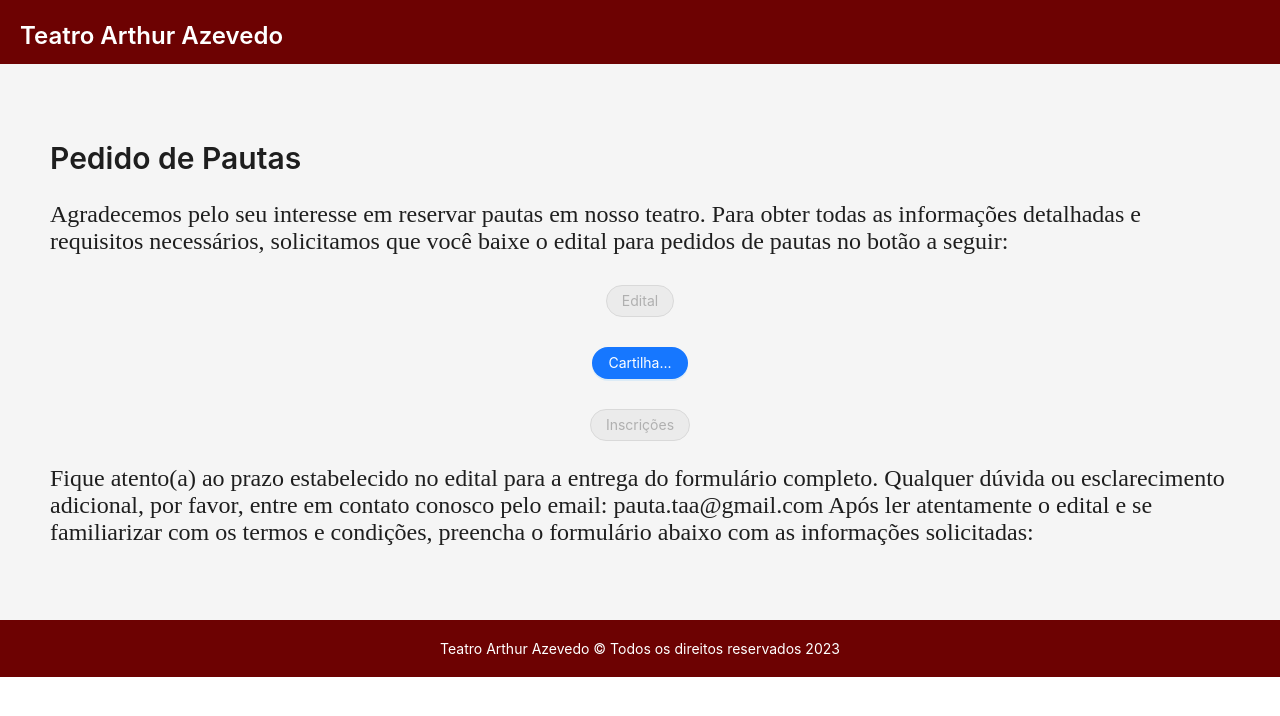
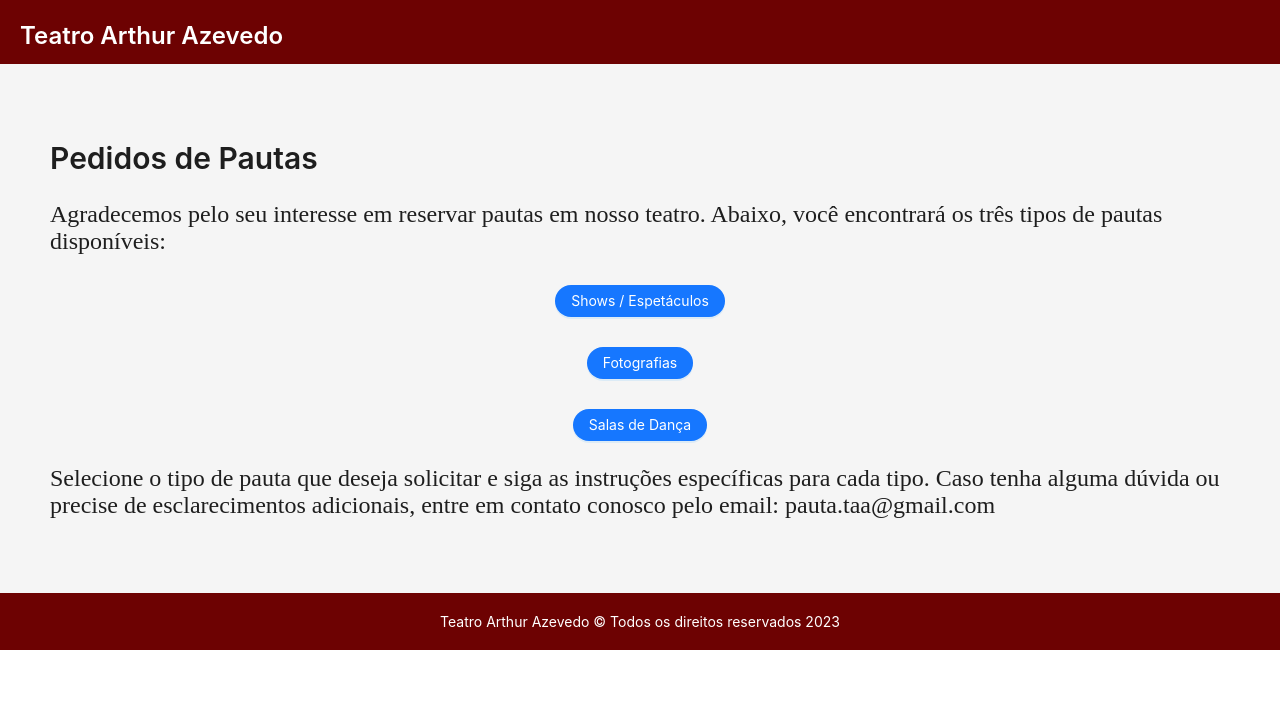
Before and after one commit to lucyfurt/SITE-TEATRO-ARTHUR-AZEVEDO-REACT-JAVASCRIPT, a React (Create React App) app: page /pautas in a window 1280 px wide. Shown: the top 716 px of the page. Built offline with nearby package versions, Linux system fonts and the light colour scheme.

Commit message:
updated bilheteria

```diff
--- a/src/Pages/Pautas.js
+++ b/src/Pages/Pautas.js
@@ -1,17 +1,10 @@
 import React from 'react';
-import { useForm } from '@formspree/react';
 import { Layout, Typography, Button } from 'antd';
-import './ContactForm.css';
 
 const { Content, Header, Footer } = Layout;
 const { Title } = Typography;
 
 const Pautas = () => {
-  const [state, handleSubmit] = useForm("moqoaddy");
-
-  if (state.succeeded) {
-    return <p>Formulário enviado com sucesso!</p>;
-  }
   return (
     <Layout>
       <Header style={{ background: '#6d0202', padding: '20px' }}>
@@ -20,29 +13,28 @@ const Pautas = () => {
         </Title>
       </Header>
       <Content style={{ padding: '50px' }}>
-        <Title level={2}>Pedido de Pautas</Title>
+        <Title level={2}>Pedidos de Pautas</Title>
         <div>
-          <p style={{ fontSize:'24px' }}>
-            Agradecemos pelo seu interesse em reservar pautas em nosso teatro. Para obter todas as informações detalhadas e requisitos necessários, solicitamos que você baixe o edital para pedidos de pautas no botão a seguir:
+          <p style={{ fontSize: '24px' }}>
+            Agradecemos pelo seu interesse em reservar pautas em nosso teatro. Abaixo, você encontrará os três tipos de pautas disponíveis:
           </p>
           <div className="button-container">
-            <Button type="primary" shape="round" disabled>
-              Edital
+            <Button type="primary" shape="round" href='/shows'>
+              Shows / Espetáculos
             </Button>
           </div>
           <div className="button-container">
-            <Button type="primary" shape="round">
-              Cartilha...
+            <Button type="primary" shape="round" href='/fotografias'>
+              Fotografias
             </Button>
           </div>
           <div className="button-container">
-            <Button type="primary" shape="round" href='/inscricoes' disabled>
-              Inscrições
+            <Button type="primary" shape="round" href='/salas-de-danca'>
+              Salas de Dança
             </Button>
           </div>
-          <p style={{ fontSize:'24px' }}>
-            Fique atento(a) ao prazo estabelecido no edital para a entrega do formulário completo. Qualquer dúvida ou esclarecimento adicional, por favor, entre em contato conosco pelo email: pauta.taa@gmail.com
-            Após ler atentamente o edital e se familiarizar com os termos e condições, preencha o formulário abaixo com as informações solicitadas:
+          <p style={{ fontSize: '24px' }}>
+            Selecione o tipo de pauta que deseja solicitar e siga as instruções específicas para cada tipo. Caso tenha alguma dúvida ou precise de esclarecimentos adicionais, entre em contato conosco pelo email: pauta.taa@gmail.com
           </p>
         </div>
       </Content>
--- a/src/components/Content/Bilheteria.js
+++ b/src/components/Content/Bilheteria.js
@@ -11,22 +11,9 @@ function Bilheteria() {
                     <strong>Terça a domingo das 13h30 às 18h30</strong>
                 </p>
             </div>
-
-            <div>
-                <h2 style={{ textAlign: 'center', fontSize: '36px' }}>Informações de assentos</h2>
-                <p style={{ textAlign: 'center', fontSize: '30px' }}>
-                    O Teatro tem a lotação de 750 lugares
-                    222 lugares na Plateia;
-                    132 lugares nas Frisas;
-                    120 lugares nos Camarotes;
-                    132 lugares nos Balcões;
-                    132 lugares nas Galerias;
-                    12 lugares no Camarote Oficial.
-                </p>
-            </div>
             <div>
                 <h2 style={{ textAlign: 'center', fontSize: '36px' }}>Mapa de assentos</h2>
-                <Image src="https://i.ibb.co/f2ysCHK/teatroMP.png" alt="assentos" style={{ width: '500px', height: '50%', margin:'auto' }} />
+                <Image src="https://i.ibb.co/f2ysCHK/teatroMP.png" alt="assentos" style={{ width: '500px', height: '50%', margin: 'auto' }} />
             </div>
             <div>
                 <h2 style={{ textAlign: 'center', fontSize: '36px' }}>Como chegar</h2>
```
